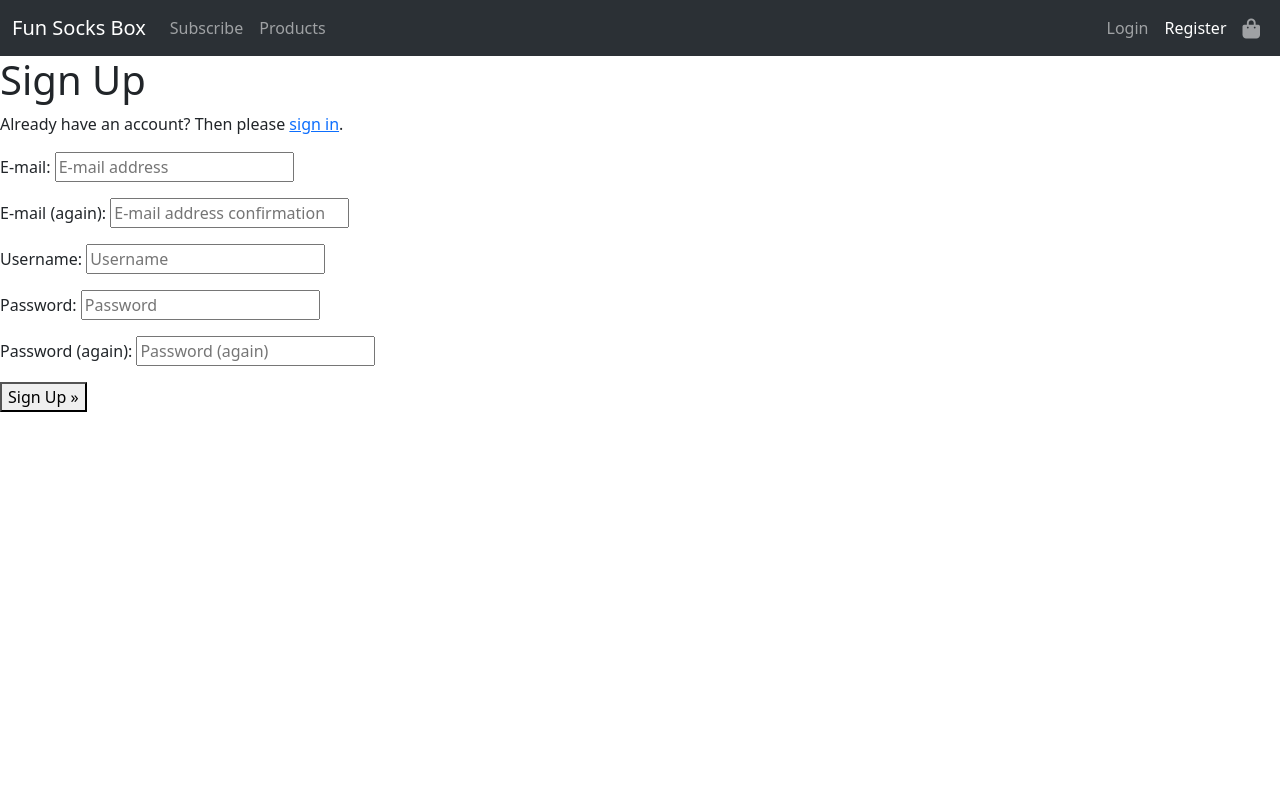
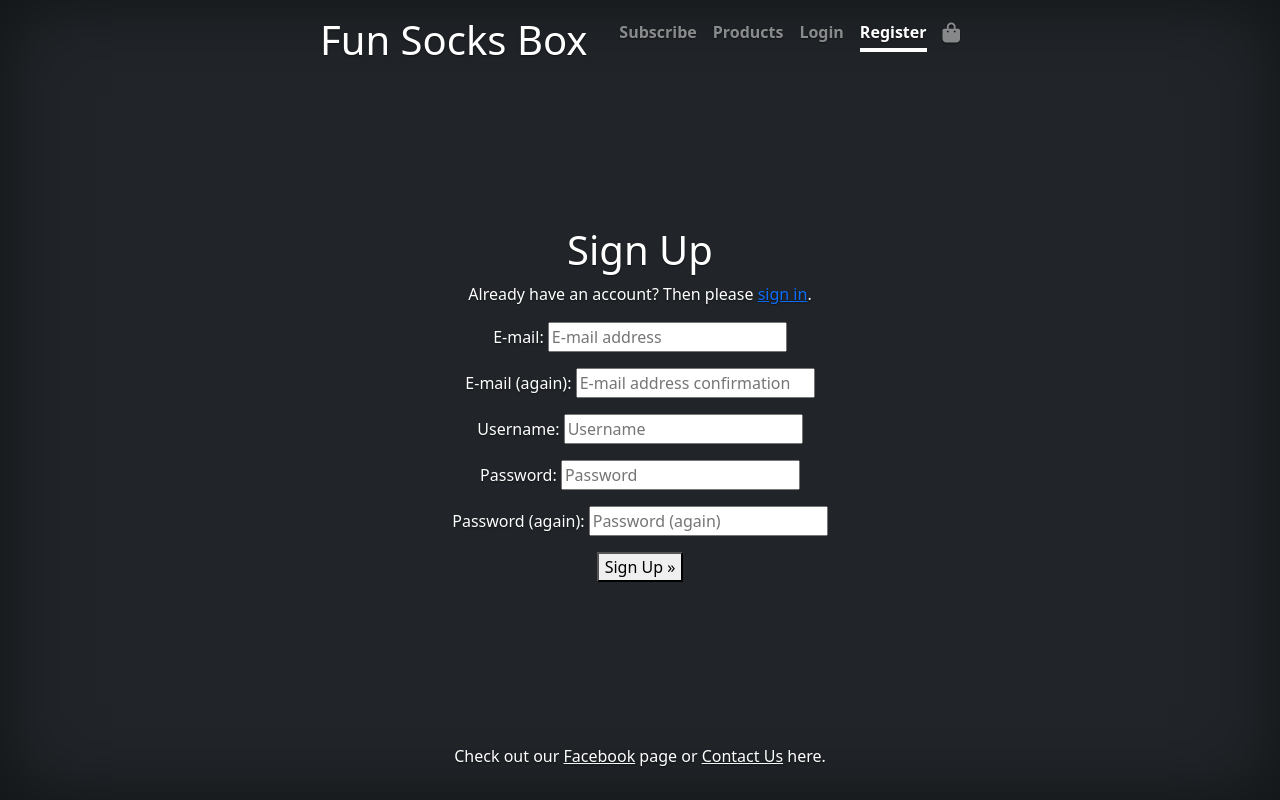
Before and after one commit to MWBark/Fun-Socks-Box, a Django app: page /accounts/signup/ in a window 1280 px wide. Run offline with Django 3.2, Linux system fonts and the light colour scheme; some libraries are stand-ins or nearby versions.

Commit message:
Add style and content to base and home page

```diff
--- a/fun_socks_box/settings.py
+++ b/fun_socks_box/settings.py
@@ -71,6 +71,7 @@ TEMPLATES = [
                 'django.template.context_processors.request',
                 'django.contrib.auth.context_processors.auth',
                 'django.contrib.messages.context_processors.messages',
+                'django.template.context_processors.media',
             ],
         },
     },
@@ -148,6 +149,10 @@ USE_TZ = True
 # https://docs.djangoproject.com/en/3.2/howto/static-files/
 
 STATIC_URL = '/static/'
+STATICFILES_DIRS = (os.path.join(BASE_DIR, 'static'),)
+
+MEDIA_URL = '/media/'
+MEDIA_ROOT = os.path.join(BASE_DIR, 'media')
 
 # Default primary key field type
 # https://docs.djangoproject.com/en/3.2/ref/settings/#default-auto-field
--- a/fun_socks_box/urls.py
+++ b/fun_socks_box/urls.py
@@ -15,9 +15,11 @@ Including another URLconf
 """
 from django.contrib import admin
 from django.urls import path, include
+from django.conf import settings
+from django.conf.urls.static import static
 
 urlpatterns = [
     path('admin/', admin.site.urls),
     path('accounts/', include('allauth.urls')),
     path('', include('home.urls')),
-]
+] + static(settings.MEDIA_URL, document_root=settings.MEDIA_ROOT)
--- /dev/null
+++ b/static/css/base.css
@@ -0,0 +1,50 @@
+/*
+ * Globals
+ */
+
+
+/* Custom default button */
+.btn-light,
+.btn-light:hover,
+.btn-light:focus {
+  color: #333;
+  text-shadow: none; /* Prevent inheritance from `body` */
+}
+
+
+/*
+ * Base structure
+ */
+
+body {
+  text-shadow: 0 .05rem .1rem rgba(0, 0, 0, .5);
+  box-shadow: inset 0 0 5rem rgba(0, 0, 0, .5);
+}
+
+.cover-container {
+  max-width: 42em;
+}
+
+
+/*
+ * Header
+ */
+
+.nav-masthead .nav-link {
+  color: rgba(255, 255, 255, .5);
+  border-bottom: .25rem solid transparent;
+}
+
+.nav-masthead .nav-link:hover,
+.nav-masthead .nav-link:focus {
+  border-bottom-color: rgba(255, 255, 255, .25);
+}
+
+.nav-masthead .nav-link + .nav-link {
+  margin-left: 1rem;
+}
+
+.nav-masthead .active {
+  color: #fff;
+  border-bottom-color: #fff;
+}
--- a/templates/base.html
+++ b/templates/base.html
@@ -7,7 +7,7 @@
 {% url 'account_signup' as signup_url %}
 {% url 'account_logout' as logout_url %}
 
-<html lang="en">
+<html lang="en" class="h-100" data-bs-theme="auto">
 
 <head>
     {% block meta %}
@@ -43,47 +43,29 @@
     <title>Fun Socks Box {% block extra_title %}{% endblock %}</title>
 </head>
 
-<body>
-    <nav class="navbar navbar-expand-lg bg-body-tertiary" data-bs-theme="dark">
-        <div class="container-fluid">
-            <a class="navbar-brand" href="{% url 'home' %}">Fun Socks Box</a>
-            <button class="navbar-toggler" type="button" data-bs-toggle="collapse"
-                data-bs-target="#navbarSupportedContent" aria-controls="navbarSupportedContent" aria-expanded="false"
-                aria-label="Toggle navigation">
-                <span class="navbar-toggler-icon"></span>
-            </button>
-            <div class="collapse navbar-collapse" id="navbarSupportedContent">
-                <ul class="navbar-nav me-auto mb-2 mb-lg-0">
-                    <li class="nav-item">
-                        <a class="nav-link" href="#">Subscribe</a>
-                    </li>
-                    <li class="nav-item">
-                        <a class="nav-link" href="#">Products</a>
-                    </li>
-                </ul>
-                <ul class="navbar-nav ms-auto mb-2 mb-lg-0">
+<body class="d-flex h-100 text-center text-bg-dark">
+    <div class="cover-container d-flex w-100 h-100 p-3 mx-auto flex-column">
+        <header class="mb-auto">
+            <div>
+                <h1 class="float-md-start mb-0">Fun Socks Box</h1>
+                <nav class="nav nav-masthead justify-content-center float-md-end">
+                    <a class="nav-link fw-bold py-1 px-0{% if request.path == subscribe %}active"
+                        aria-current="page{% endif %}" href="#">Subscribe</a>
+                    <a class="nav-link fw-bold py-1 px-0{% if request.path == products %}active"
+                        aria-current="page{% endif %}" href="#">Products</a>
                     {% if user.is_authenticated %}
-                    <li class="nav-item"></li>
                         <a class="nav-link {% if request.path == logout_url %}active" aria-current="page{% endif %}"
                             href="{% url 'account_logout' %}">Logout</a>
-                    </li>
                     {% else %}
-                    <li class="nav-item">
-                        <a class="nav-link {% if request.path == login_url %}active" aria-current="page{% endif %}"
+                        <a class="nav-link fw-bold py-1 px-0 {% if request.path == login_url %}active" aria-current="page{% endif %}"
                             href="{% url 'account_login' %}">Login</a>
-                    </li>
-                    <li class="nav-item">
-                        <a class="nav-link {% if request.path == signup_url %}active" aria-current="page{% endif %}"
+                        <a class="nav-link fw-bold py-1 px-0 {% if request.path == signup_url %}active" aria-current="page{% endif %}"
                             href="{% url 'account_signup' %}">Register</a>
-                    </li>
                     {% endif %}
-                    <li class="nav-item">
-                        <a class="nav-link" href="#"><i class="fas fa-shopping-bag fa-lg"></i></a>
-                    </li>
-                </ul>
+                        <a class="nav-link fw-bold py-1 px-0" href="#"><i class="fas fa-shopping-bag fa-lg"></i></a>
+                </nav>
             </div>
-        </div>
-    </nav>
+        </header>
 
         {% if messages %}
         <div class="message-container"></div>
@@ -98,6 +80,12 @@
         {% block postloadjs %}
         {% endblock %}
 
+        <footer class="mt-auto">
+            <p>Check out our <a href="#" class="text-white">Facebook</a> page or <a
+                    href="#" class="text-white">Contact Us</a> here.</p>
+        </footer>
+    </div>
+
 </body>
 
 </html>
```
Also changed, not shown: home/templates/home/index.html (+16 -1 lines). Lines whose indentation alone changed are shown as unchanged.
